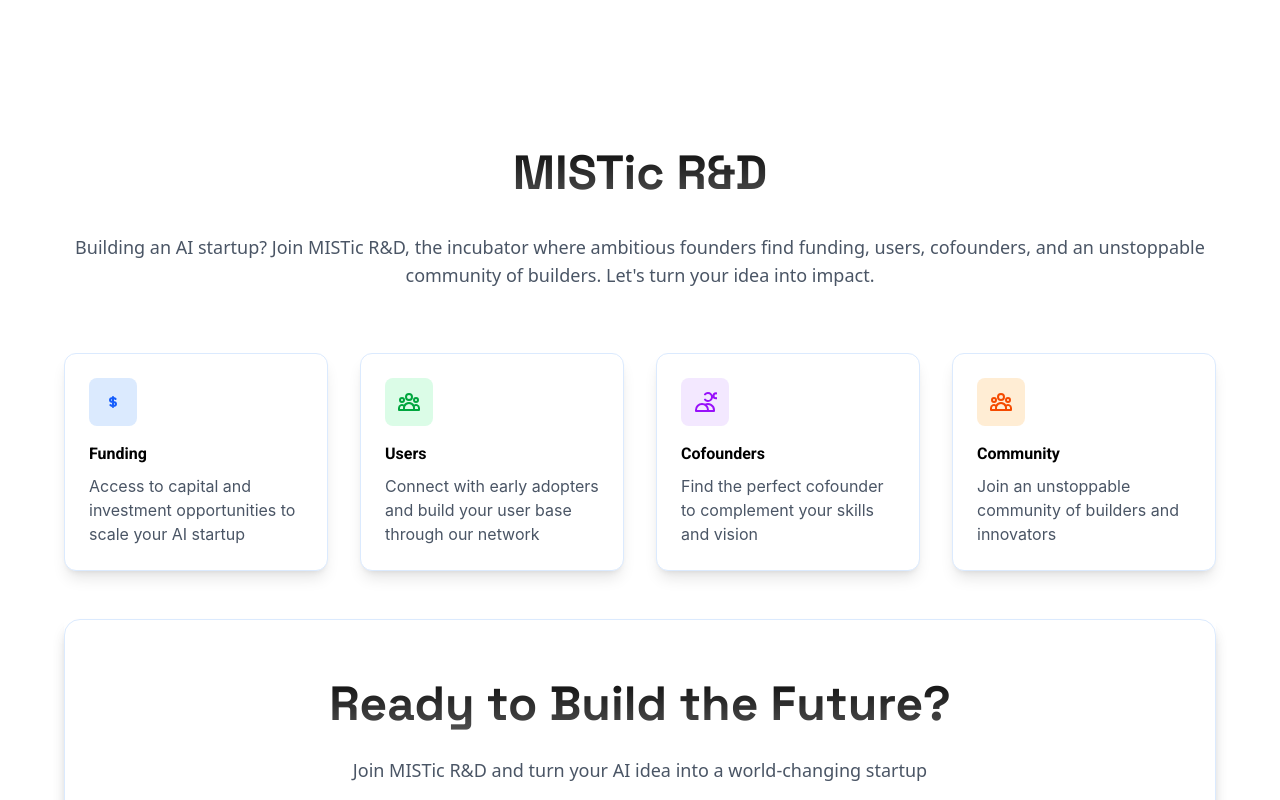
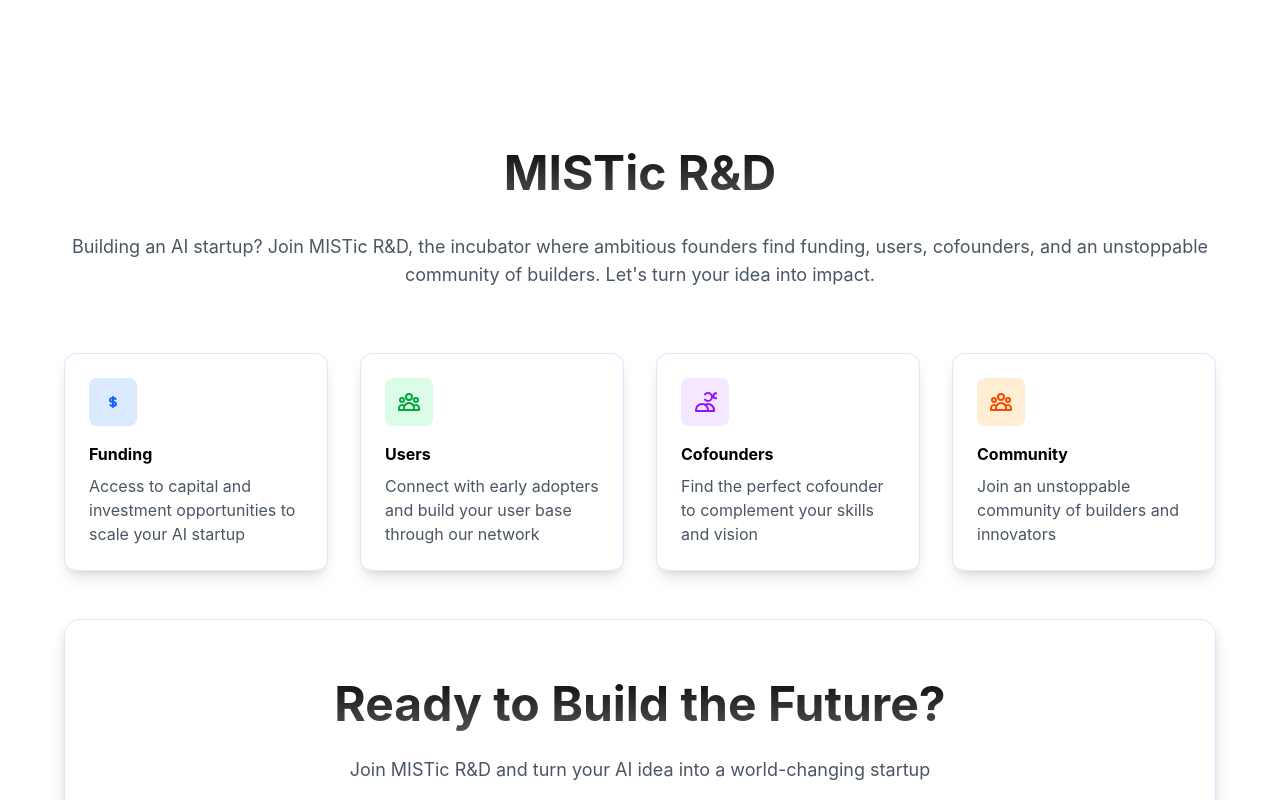
Before and after one commit to UTMIST/UTMIST, a Next.js app in the folder client/: page / in a window 1280 px wide. Shown: the part 3600-4400 px from the top of the page. Built offline with nearby package versions, Linux system fonts and the light colour scheme.

Commit message:
style: changed font of startup section on the home page to match the default font

```diff
--- a/client/src/components/startupsSection.tsx
+++ b/client/src/components/startupsSection.tsx
@@ -7,24 +7,24 @@ const StartupsSection = () => {
             <div className="max-w-7xl mx-auto px-4 md:px-16">
                 {/* Header */}
                 <div className="text-center mb-12 md:mb-16">
-                    <h2 className="hero-card-title mb-6">
+                    <h2 className="hero-card-title mb-6" style={{ fontFamily: 'var(--system-font)' }}>
                         MISTic R&D
                     </h2>
-                    <p className="text-lg leading-7 text-gray-600 font-sans mb-8 text-center w-full" >
+                    <p className="text-lg leading-7 text-gray-600 font-sans mb-8 text-center w-full" style={{ fontFamily: 'var(--system-font)' }}>
                         Building an AI startup? Join MISTic R&D, the incubator where ambitious founders find funding, users, cofounders, and an unstoppable community of builders. Let&apos;s turn your idea into impact.
                     </p>
                 </div>
 
                 {/* Features Grid */}
-                <div className="grid md:grid-cols-2 lg:grid-cols-4 gap-8 mb-12">
+                <div className="grid md:grid-cols-2 lg:grid-cols-4 gap-8 mb-12" >
                     <div className="bg-white rounded-xl p-6 shadow-lg border border-blue-100" >
                         <div className="w-12 h-12 bg-blue-100 rounded-lg flex items-center justify-center mb-4">
                             <svg className="w-6 h-6 text-blue-600" fill="none" stroke="currentColor" viewBox="0 0 24 24">
                                 <path strokeLinecap="round" strokeLinejoin="round" strokeWidth={2} d="M12 8c-1.657 0-3 .895-3 2s1.343 2 3 2 3 .895 3 2-1.343 2-3 2m0-8c1.11 0 2.08.402 2.599 1M12 8V7m0 1v8m0 0v1m0-1c-1.11 0-2.08-.402-2.599-1" />
                             </svg>
                         </div>
-                        <h3 className="font-bold mb-2">Funding</h3>
-                        <p className="text-gray-600">Access to capital and investment opportunities to scale your AI startup</p>
+                        <h3 className="font-bold mb-2" style={{ fontFamily: 'var(--system-font)' }}>Funding</h3>
+                        <p className="text-gray-600" style={{ fontFamily: 'var(--system-font)' }}>Access to capital and investment opportunities to scale your AI startup</p>
                     </div>
 
                     <div className="bg-white rounded-xl p-6 shadow-lg border border-blue-100">
@@ -33,8 +33,8 @@ const StartupsSection = () => {
                                 <path strokeLinecap="round" strokeLinejoin="round" strokeWidth={2} d="M17 20h5v-2a3 3 0 00-5.356-1.857M17 20H7m10 0v-2c0-.656-.126-1.283-.356-1.857M7 20H2v-2a3 3 0 015.356-1.857M7 20v-2c0-.656.126-1.283.356-1.857m0 0a5.002 5.002 0 019.288 0M15 7a3 3 0 11-6 0 3 3 0 016 0zm6 3a2 2 0 11-4 0 2 2 0 014 0zM7 10a2 2 0 11-4 0 2 2 0 014 0z" />
                             </svg>
                         </div>
-                        <h3 className="font-bold mb-2">Users</h3>
-                        <p className="text-gray-600">Connect with early adopters and build your user base through our network</p>
+                        <h3 className="font-bold mb-2" style={{ fontFamily: 'var(--system-font)' }}>Users</h3>
+                        <p className="text-gray-600" style={{ fontFamily: 'var(--system-font)' }}>Connect with early adopters and build your user base through our network</p>
                     </div>
 
                     <div className="bg-white rounded-xl p-6 shadow-lg border border-blue-100">
@@ -43,8 +43,8 @@ const StartupsSection = () => {
                                 <path strokeLinecap="round" strokeLinejoin="round" strokeWidth={2} d="M12 4.354a4 4 0 110 5.292M15 21H3v-1a6 6 0 0112 0v1zm0 0h6v-1a6 6 0 00-9-5.197m13.5-9a2.5 2.5 0 11-5 0 2.5 2.5 0 015 0z" />
                             </svg>
                         </div>
-                        <h3 className="font-bold mb-2">Cofounders</h3>
-                        <p className="text-gray-600">Find the perfect cofounder to complement your skills and vision</p>
+                        <h3 className="font-bold mb-2" style={{ fontFamily: 'var(--system-font)' }}>Cofounders</h3>
+                        <p className="text-gray-600" style={{ fontFamily: 'var(--system-font)' }}>Find the perfect cofounder to complement your skills and vision</p>
                     </div>
 
                     <div className="bg-white rounded-xl p-6 shadow-lg border border-blue-100">
@@ -53,30 +53,32 @@ const StartupsSection = () => {
                                 <path strokeLinecap="round" strokeLinejoin="round" strokeWidth={2} d="M17 20h5v-2a3 3 0 00-5.356-1.857M17 20H7m10 0v-2c0-.656-.126-1.283-.356-1.857M7 20H2v-2a3 3 0 015.356-1.857M7 20v-2c0-.656.126-1.283.356-1.857m0 0a5.002 5.002 0 019.288 0M15 7a3 3 0 11-6 0 3 3 0 016 0zm6 3a2 2 0 11-4 0 2 2 0 014 0zM7 10a2 2 0 11-4 0 2 2 0 014 0z" />
                             </svg>
                         </div>
-                        <h3 className="font-bold mb-2">Community</h3>
-                        <p className="text-gray-600">Join an unstoppable community of builders and innovators</p>
+                        <h3 className="font-bold mb-2" style={{ fontFamily: 'var(--system-font)' }}>Community</h3>
+                        <p className="text-gray-600" style={{ fontFamily: 'var(--system-font)' }}>Join an unstoppable community of builders and innovators</p>
                     </div>
                 </div>
 
                 {/* Call to Action Section */}
                 <div className="text-center shadow-lg">
                     <div className="bg-white shadow-lg border border-blue-100 rounded-2xl p-6 md:p-12">
-                        <h3 className="hero-card-title font-bold mb-4">
+                        <h3 className="hero-card-title font-bold mb-4" style={{ fontFamily: 'var(--system-font)' }}>
                             Ready to Build the Future?
                         </h3>
-                        <p className="w-full text-lg leading-7 text-gray-600 font-sans mb-8 text-center">
+                        <p className="w-full text-lg leading-7 text-gray-600 font-sans mb-8 text-center" style={{ fontFamily: 'var(--system-font)' }}>
                             Join MISTic R&D and turn your AI idea into a world-changing startup
                         </p>
                         <div className="flex flex-col md:flex-row gap-4 justify-center items-center w-full">
                             <Link
                                 href="/careers"
                                 className="px-6 py-2 bg-gradient-to-r from-indigo-700 via-indigo-700 to-indigo-500 text-white rounded-full font-medium transition-opacity duration-200 hover:opacity-90 w-auto"
+                                style={{ fontFamily: 'var(--system-font)' }}
                             >
                                 Apply Now
                             </Link>
                             <Link
                                 href="/startups"
                                 className="px-6 py-2 bg-gradient-to-r from-indigo-700 via-indigo-700 to-indigo-500 text-white rounded-full font-medium transition-opacity duration-200 hover:opacity-90 w-auto"
+                                style={{ fontFamily: 'var(--system-font)' }}
                             >
                                 Learn More
                             </Link>
```
